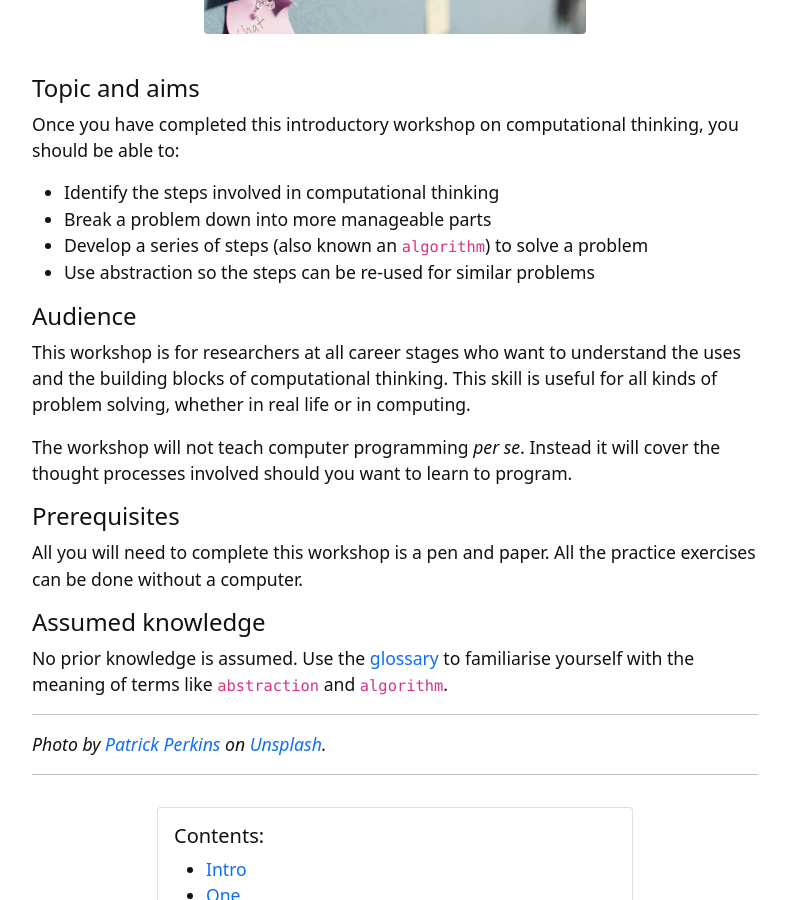
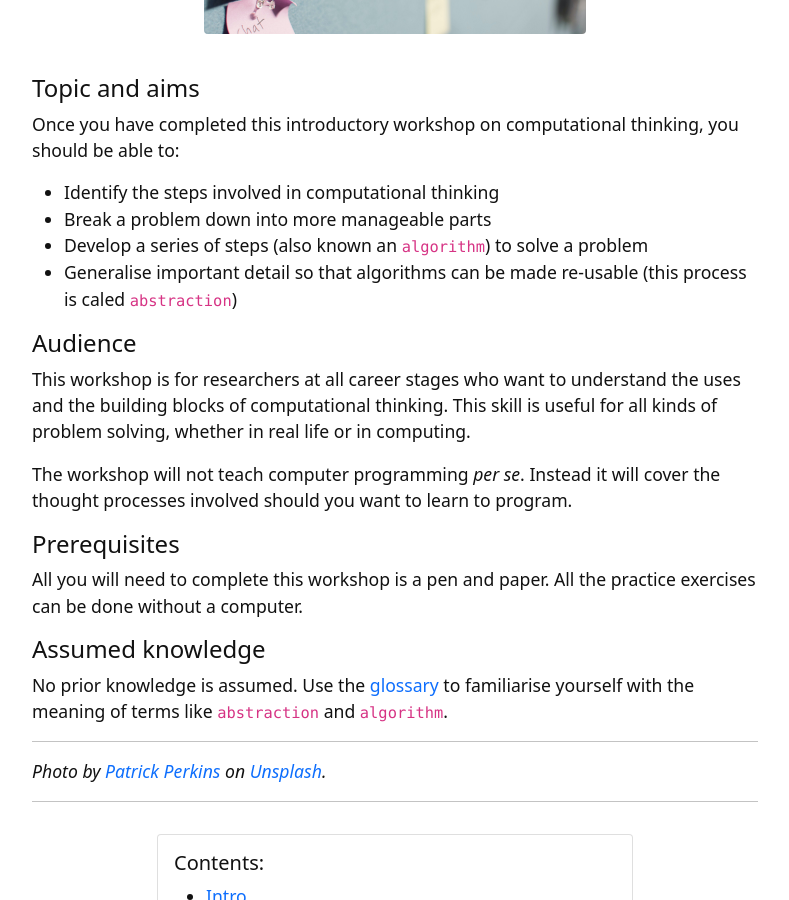
Before and after one commit to weaverbel/intro-computational-thinking, a Jekyll site: the page built from index.md, in a window 1280 px wide and 900 px high, scrolled down 388 px. Shown: the whole window, without its empty margins (245-1034 px from the left). Built offline with Jekyll 4.4.1, drawn with Linux system fonts in a browser that asks for light colours.

Commit message:
Update index.md
change steps to algorithms

```diff
--- a/index.md
+++ b/index.md
@@ -14,7 +14,7 @@ Once you have completed this introductory workshop on computational thinking, yo
 - Identify the steps involved in computational thinking
 - Break a problem down into more manageable parts
 - Develop a series of steps (also known an `algorithm`) to solve a problem
-- Use abstraction so the steps can be re-used for similar problems
+- Generalise important detail so that algorithms can be made re-usable (this process is caled `abstraction`)
 
 #### Audience
 
```
